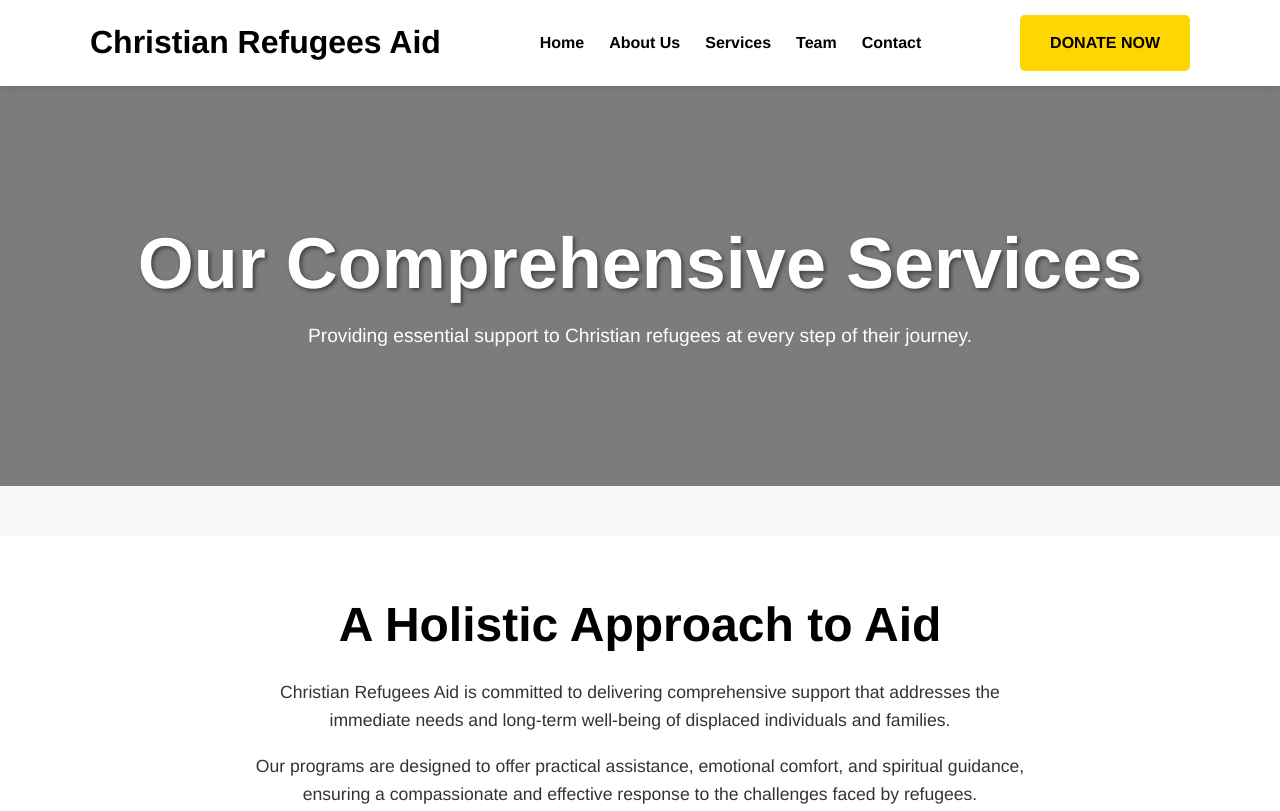
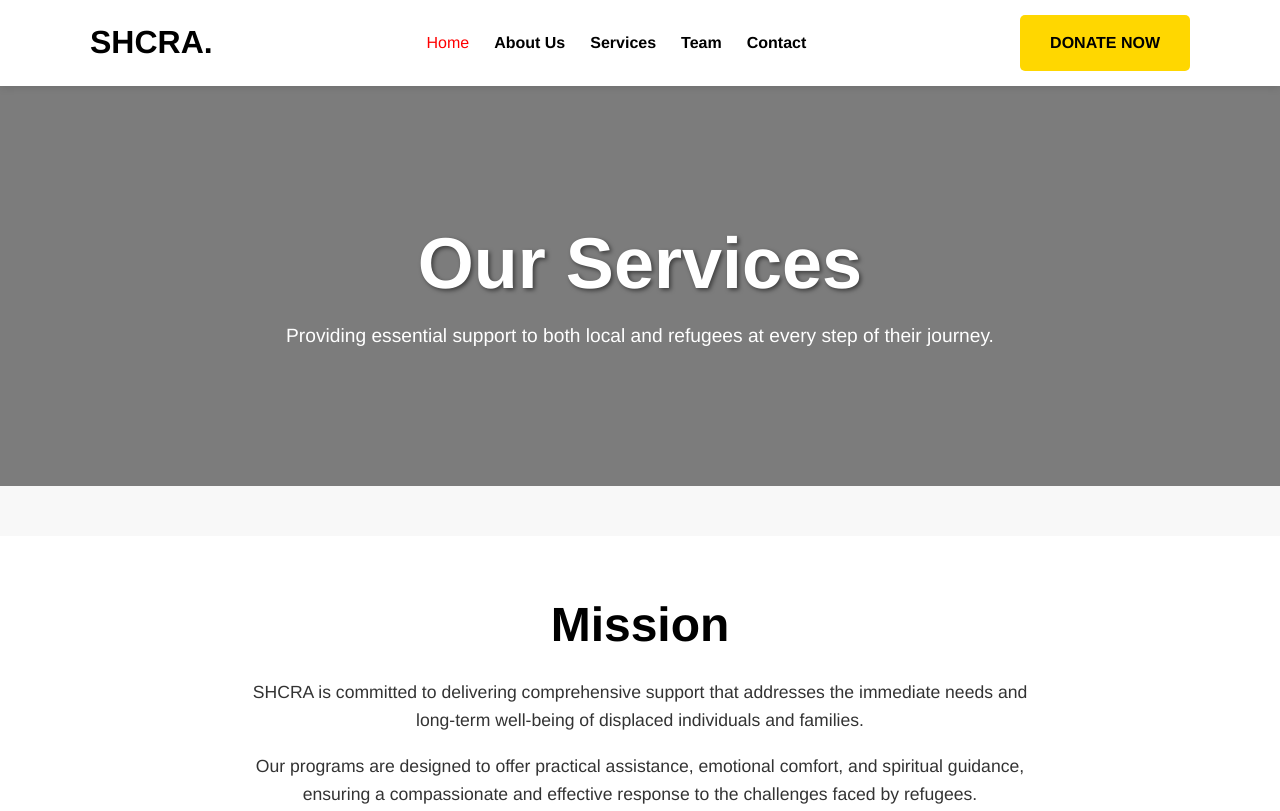
Before and after one commit to David-Bodloza/shcra, a plain HTML site: page pages/services.html in a window 1280 px wide. Shown: the top 811 px of the page. Drawn offline with Linux system fonts and the light colour scheme.

Commit message:
Update services page

```diff
--- a/pages/services.html
+++ b/pages/services.html
@@ -4,7 +4,7 @@
 <head>
     <meta charset="UTF-8">
     <meta name="viewport" content="width=device-width, initial-scale=1.0">
-    <title>Christian Refugees Aid - About Us</title>
+    <title>SHCRA | Services</title>
     <link rel="stylesheet" href="/assets/css/main.css">
     <link rel="stylesheet" href="/assets/css/services.css">
     <link rel="stylesheet" href="/assets/css/about.css">
@@ -18,15 +18,14 @@
     <header class="main-header">
         <div class="container header-inner">
             <div class="logo">
-                <a href="index.html">Christian Refugees Aid</a>
+                <a href="index.html">SHCRA<span>.</span></a>
             </div>
             <nav class="main-nav" id="desktop-nav">
-                <ul>
-                    <li><a href="index.html">Home</a></li>
-                    <li><a href="about.html">About Us</a></li>
-                    <li><a href="services.html">Services</a></li>
-                    <li><a href="team.html">Team</a></li>
-                    <li><a href="contact.html">Contact</a></li>
+                <ul <li><a href="/index.html">Home</a></li>
+                    <li><a href="/pages/about.html">About Us</a></li>
+                    <li><a href="/pages/services.html">Services</a></li>
+                    <li><a href="/pages/team.html">Team</a></li>
+                    <li><a href="/pages/contact.html">Contact</a></li>
                 </ul>
             </nav>
             <button class="hamburger-menu" id="hamburger-menu" aria-label="Toggle navigation">
@@ -42,11 +41,11 @@
             <i class="fas fa-times"></i>
         </button>
         <ul>
-            <li><a href="index.html">Home</a></li>
-            <li><a href="about.html">About Us</a></li>
-            <li><a href="services.html">Services</a></li>
-            <li><a href="team.html">Team</a></li>
-            <li><a href="contact.html">Contact</a></li>
+            <li><a href="/index.html">Home</a></li>
+            <li><a href="/pages/about.html">About Us</a></li>
+            <li><a href="/pages/services.html">Services</a></li>
+            <li><a href="/pages/team.html">Team</a></li>
+            <li><a href="/pages/contact.html">Contact</a></li>
             <li><a href="donate.html" class="btn btn-donate">Donate Now</a></li>
         </ul>
     </nav>
@@ -55,15 +54,15 @@
         <section class="page-hero"
             style="background-image: linear-gradient(rgba(0, 0, 0, 0.5), rgba(0, 0, 0, 0.5)), url('images/services-hero-bg.jpg');">
             <div class="container">
-                <h1>Our Comprehensive Services</h1>
-                <p>Providing essential support to Christian refugees at every step of their journey.</p>
+                <h1>Our Services</h1>
+                <p>Providing essential support to both local and refugees at every step of their journey.</p>
             </div>
         </section>
 
         <section class="intro-section">
             <div class="container">
-                <h2 class="section-title">A Holistic Approach to Aid</h2>
-                <p class="section-description">Christian Refugees Aid is committed to delivering comprehensive support
+                <h2 class="section-title">Mission</h2>
+                <p class="section-description">SHCRA is committed to delivering comprehensive support
                     that addresses the immediate needs and long-term well-being of displaced individuals and families.
                 </p>
                 <p>Our programs are designed to offer practical assistance, emotional comfort, and spiritual guidance,
@@ -150,7 +149,7 @@
                 <h2 class="section-title white-text">Stories of Hope and Resilience</h2>
                 <p class="section-description white-text">See the lives transformed through our services and your
                     generous support.</p>
-                <a href="about.html#impact-section" class="btn btn-donate btn-large">View Impact Stories</a>
+                <a href="/pages/about.html#impact-section" class="btn btn-donate btn-large">View Impact Stories</a>
             </div>
         </section>
 
@@ -159,7 +158,7 @@
                 <h2 class="section-title white-text">Want to Get Involved?</h2>
                 <p class="section-description white-text">Your time and skills can make a significant difference in the
                     lives of refugees.</p>
-                <a href="contact.html" class="btn btn-primary btn-large">Join Our Mission</a>
+                <a href="/pages/contact.html" class="btn btn-primary btn-large">Join Our Mission</a>
             </div>
         </section>
 
@@ -168,25 +167,27 @@
     <footer class="main-footer">
         <div class="container footer-content">
             <div class="footer-col">
-                <h3>Christian Refugees Aid</h3>
-                <p>Providing holistic support to Christian refugees globally.</p>
+                <h3>Self Help Christian Refugees Association</h3>
+                <p> To help needy and disadvantaged people, refugees and local communities to sustain themselves.</p>
             </div>
 
             <div class="footer-col">
                 <h4>Connect With Us</h4>
                 <div class="social-media">
-                    <a href="#" aria-label="Facebook"><i class="fab fa-facebook-f"></i></a>
-                    <a href="#" aria-label="Twitter"><i class="fab fa-twitter"></i></a>
-                    <a href="#" aria-label="Instagram"><i class="fab fa-instagram"></i></a>
-                    <a href="#" aria-label="YouTube"><i class="fab fa-youtube"></i></a>
+                    <a href="https://web.facebook.com/people/SHCRA-Self-Help-Christian-Refugees-Association/61575988463472/?_rdc=1&_rdr"
+                        aria-label="Facebook"><i class="fab fa-facebook-f"></i></a>
+                    <a href="https://x.com/SHCRA2000" aria-label="Twitter"><i class="fab fa-twitter"></i></a>
+                    <a href="https://www.youtube.com/@SelfHelpChristianRefugeesAssoc" aria-label="YouTube"><i
+                            class="fab fa-youtube"></i></a>
                 </div>
-                <p class="contact-info">Email: info@christianrefugeesaid.org</p>
-                <p class="contact-info">Phone: +1 (123) 456-7890</p>
+                <p class="contact-info">Email: infoshcra.org@gmail.com</p>
+                <p class="contact-info">Phone: +27 78 425 1650</p>
+                <p class="contact-info">Address: 9 Frances Street, Yeovile, Johannesburg, 2198, South Africa</p>
             </div>
         </div>
         <div class="footer-bottom">
             <div class="container">
-                <p>&copy; 2025 Christian Refugees Aid. All rights reserved.</p>
+                <p>&copy; 2025 - Self Help Christian Refugees Association. All rights reserved.</p>
             </div>
         </div>
     </footer>
```
